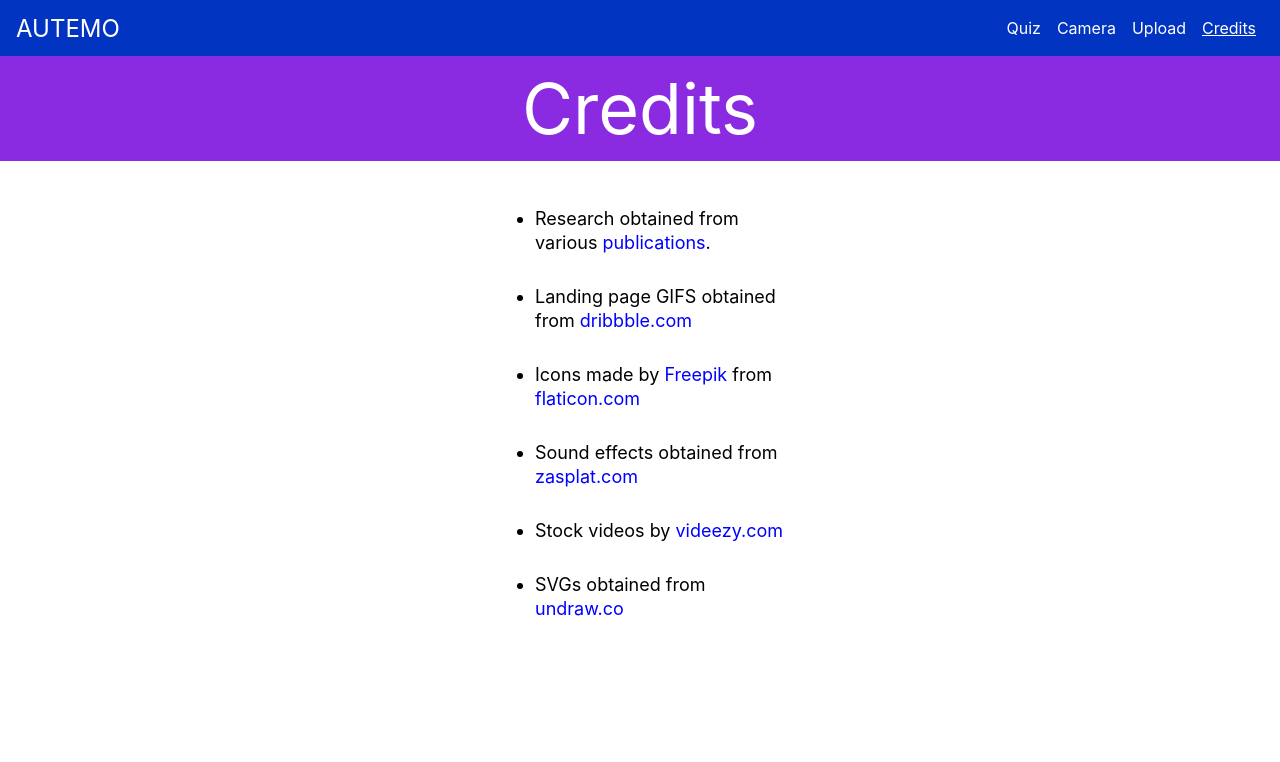
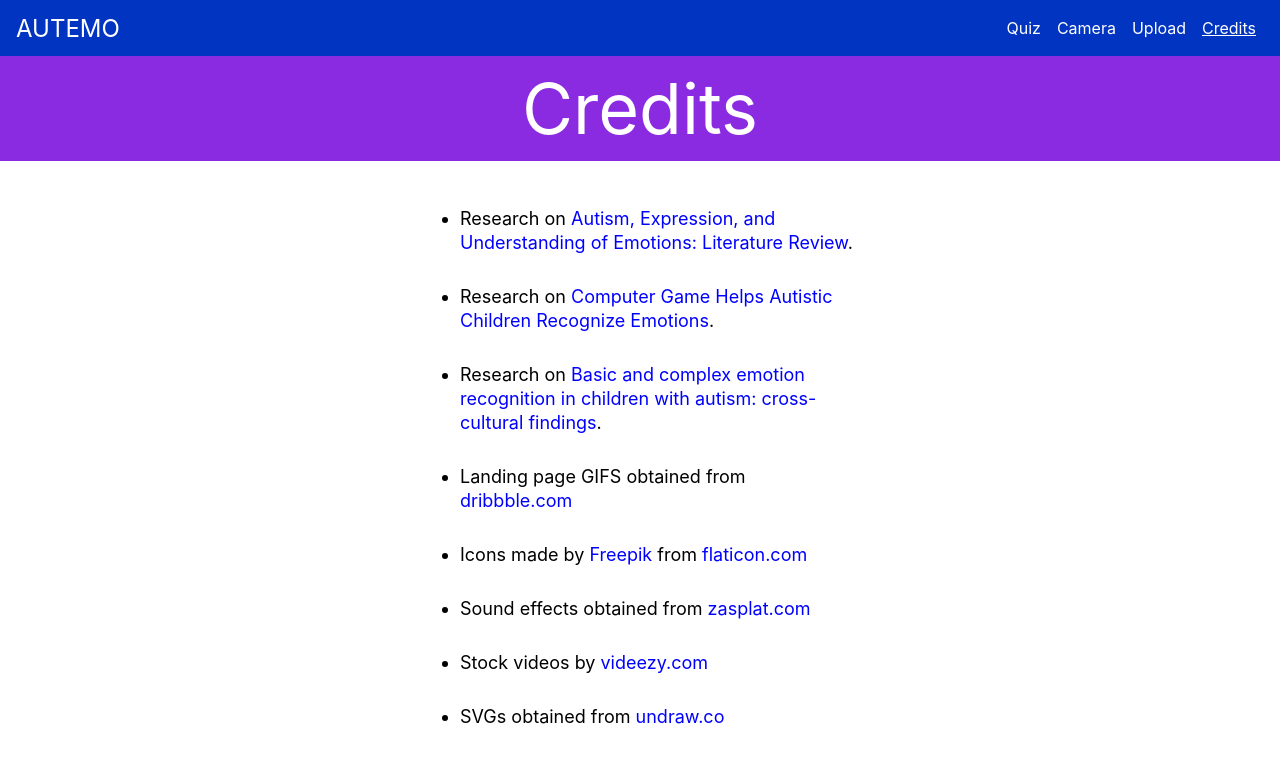
Before and after one commit to satvikchachra/autemo, a React (Create React App) app in the folder client/: page /credits in a window 1280 px wide. Shown: the top 762 px of the page. Built offline with nearby package versions, Linux system fonts and the light colour scheme.

Commit message:
Bug Fix: Credits Component

```diff
--- a/client/src/components/Credits/Credits.js
+++ b/client/src/components/Credits/Credits.js
@@ -2,20 +2,6 @@ import React from 'react';
 import classes from './Credits.module.css';
 
 const credits = props => {
-
-    const dribbleLinkTree = () => {
-        window.open('https://dribbble.com/shots/3997009-Robot-Emoji-Animation-WIP');
-        window.open('https://dribbble.com/shots/2583480-Laboratory');
-        window.open('https://dribbble.com/shots/12023319-');
-        window.open('https://dribbble.com/shots/9554783-Say-Hello');
-        window.open('https://dribbble.com/shots/5414967-Instant');
-        window.open('https://dribbble.com/shots/14249024-Perfocal-com');
-    };
-
-    const publicationLinkTree = () => {
-        window.open('https://www.sciencedaily.com/releases/2007/06/070622183516.htm');
-        window.open('https://molecularautism.biomedcentral.com/articles/10.1186/s13229-016-0113-9')
-    };
 
     return (
         <div className={classes.Credits}>
@@ -26,10 +12,16 @@ const credits = props => {
                 <div className={classes.CreditsList}>
                     <ul>
                         <li className={classes.ListItem}>
-                            Research obtained from various <a onClick={publicationLinkTree} href="https://www.researchgate.net/publication/339210193_Autism_Expression_and_Understanding_of_Emotions_Literature_Review">publications</a>.
+                            Research on <a href="https://www.researchgate.net/publication/339210193_Autism_Expression_and_Understanding_of_Emotions_Literature_Review">Autism, Expression, and Understanding of Emotions: Literature Review</a>.
                         </li>
                         <li className={classes.ListItem}>
-                            Landing page GIFS obtained from <a onClick={dribbleLinkTree} href="http://www.dribbble.com">dribbble.com</a>
+                            Research on <a href="https://www.sciencedaily.com/releases/2007/06/070622183516.htm">Computer Game Helps Autistic Children Recognize Emotions</a>.
+                        </li>
+                        <li className={classes.ListItem}>
+                            Research on <a href="https://molecularautism.biomedcentral.com/articles/10.1186/s13229-016-0113-9">Basic and complex emotion recognition in children with autism: cross-cultural findings</a>.
+                        </li>
+                        <li className={classes.ListItem}>
+                            Landing page GIFS obtained from <a href="https://dribbble.com/satvikchachra/collections/3441773-autemo">dribbble.com</a>
                         </li>
                         <li className={classes.ListItem}>
                             Icons made by <a href="https://www.flaticon.com/authors/freepik" title="Freepik">Freepik</a> from <a href="https://www.flaticon.com/" title="Flaticon">flaticon.com</a>
--- a/client/src/components/Credits/Credits.module.css
+++ b/client/src/components/Credits/Credits.module.css
@@ -23,22 +23,28 @@
     width: 100%;
     display: flex;
     justify-content: center;
-    /* align-items: center; */
 }
 
 .ListItem {
-    width: 250px;
+    width: 400px;
     font-size: 18px;
     line-height: 24px;
     margin: 30px 0 0 0px;
-}
-
-.Wrapper ul {
-    /* text-align: center; */
-    /* list-style: none; */
 }
 
 .ListItem a {
     text-decoration: none;
     color: #0000ff;
 }
+
+@media (max-width: 425px) {
+    .ListItem {
+        width: 270px;
+    }
+}
+
+@media (max-width: 320px) {
+    .ListItem {
+        width: 250px;
+    }
+}
```
